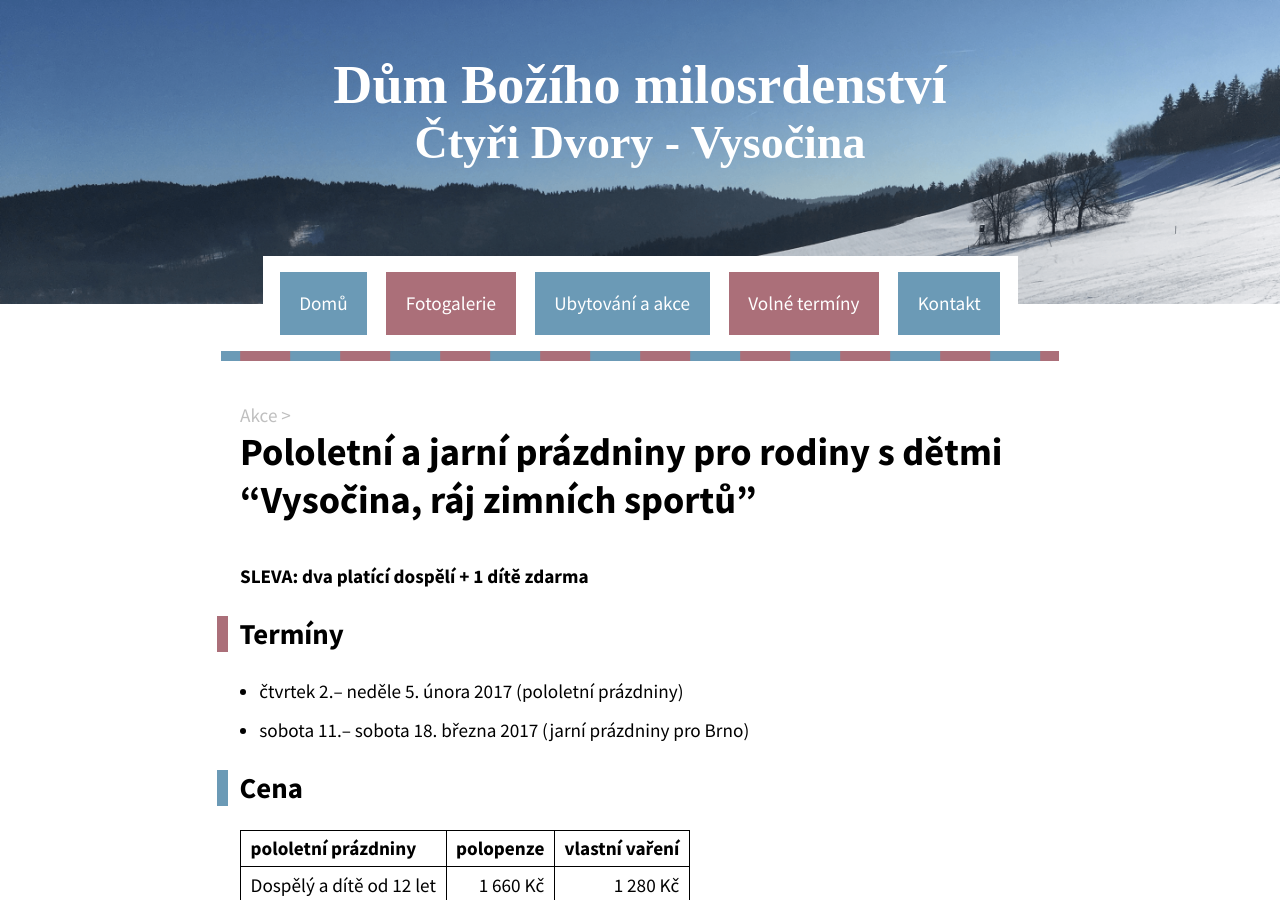
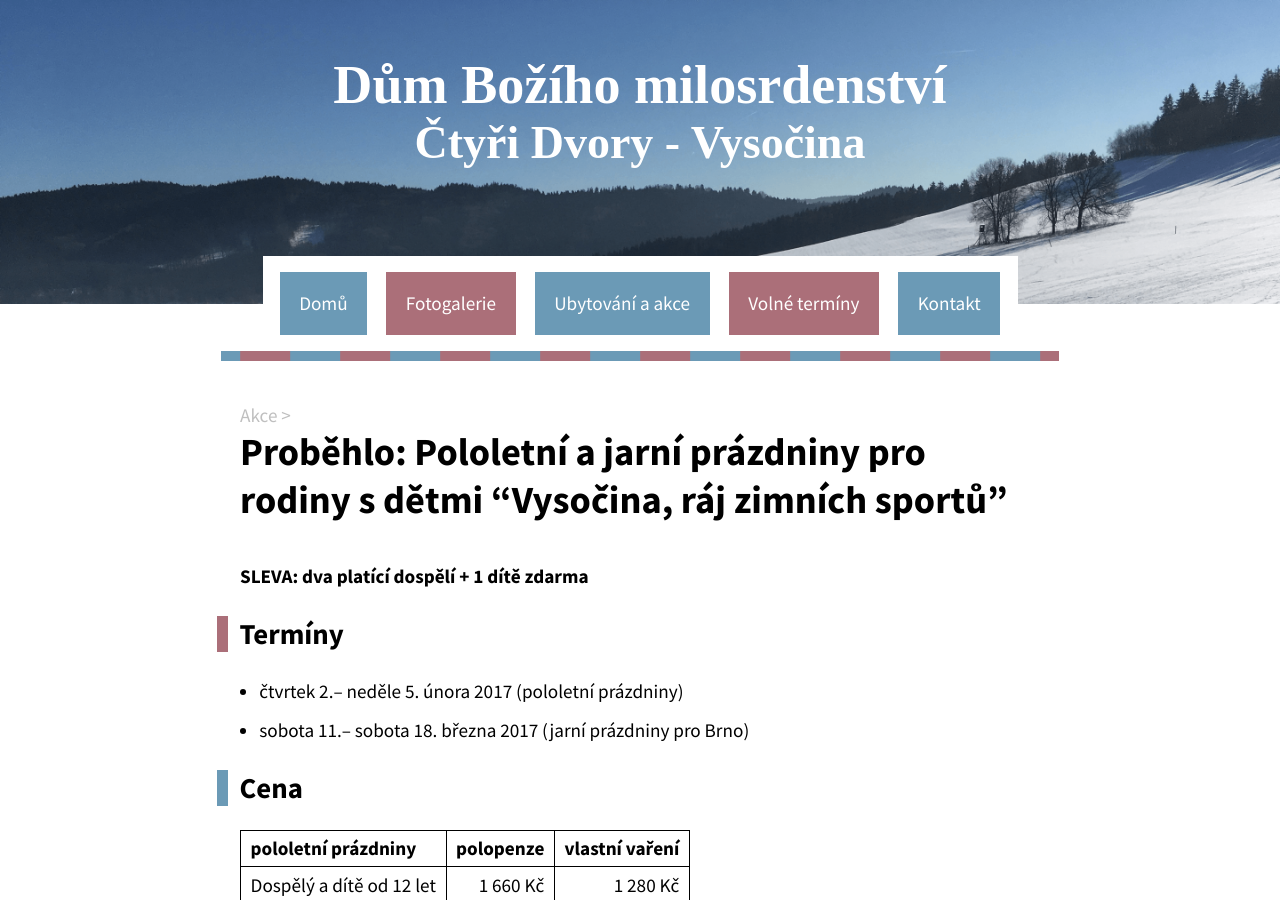
Before and after one commit to ctyridvory/website, a Jekyll site: the page built from akce/pololetni-a-jarni-prazdniny.md, in a window 1280 px wide and 900 px high. Built offline with Jekyll 4.4.1, drawn with Linux system fonts in a browser that asks for light colours; some web fonts are replaced.

Commit message:
proběhlo

```diff
--- a/akce/pololetni-a-jarni-prazdniny.md
+++ b/akce/pololetni-a-jarni-prazdniny.md
@@ -5,7 +5,7 @@ title: Pololetní a jarní prázdniny pro rodiny s dětmi - Čtyři Dvory Vysoč
 
 {% include breadcrumbs.html label="Akce" link="/ubytovani-a-akce" %}
 
-# Pololetní a jarní prázdniny pro rodiny s dětmi "Vysočina, ráj zimních sportů"
+# Proběhlo: Pololetní a jarní prázdniny pro rodiny s dětmi "Vysočina, ráj zimních sportů"
 
 **SLEVA: dva platící dospělí + 1 dítě zdarma**
 
```
